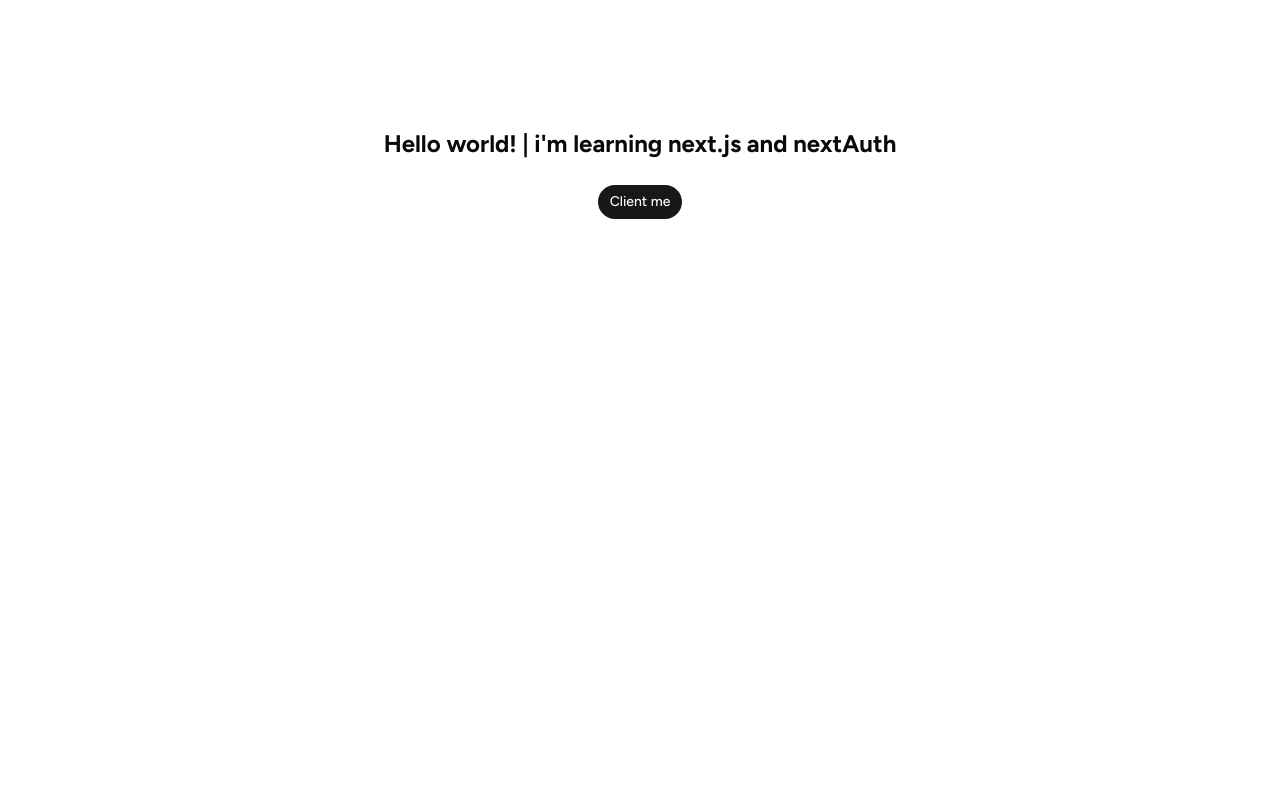
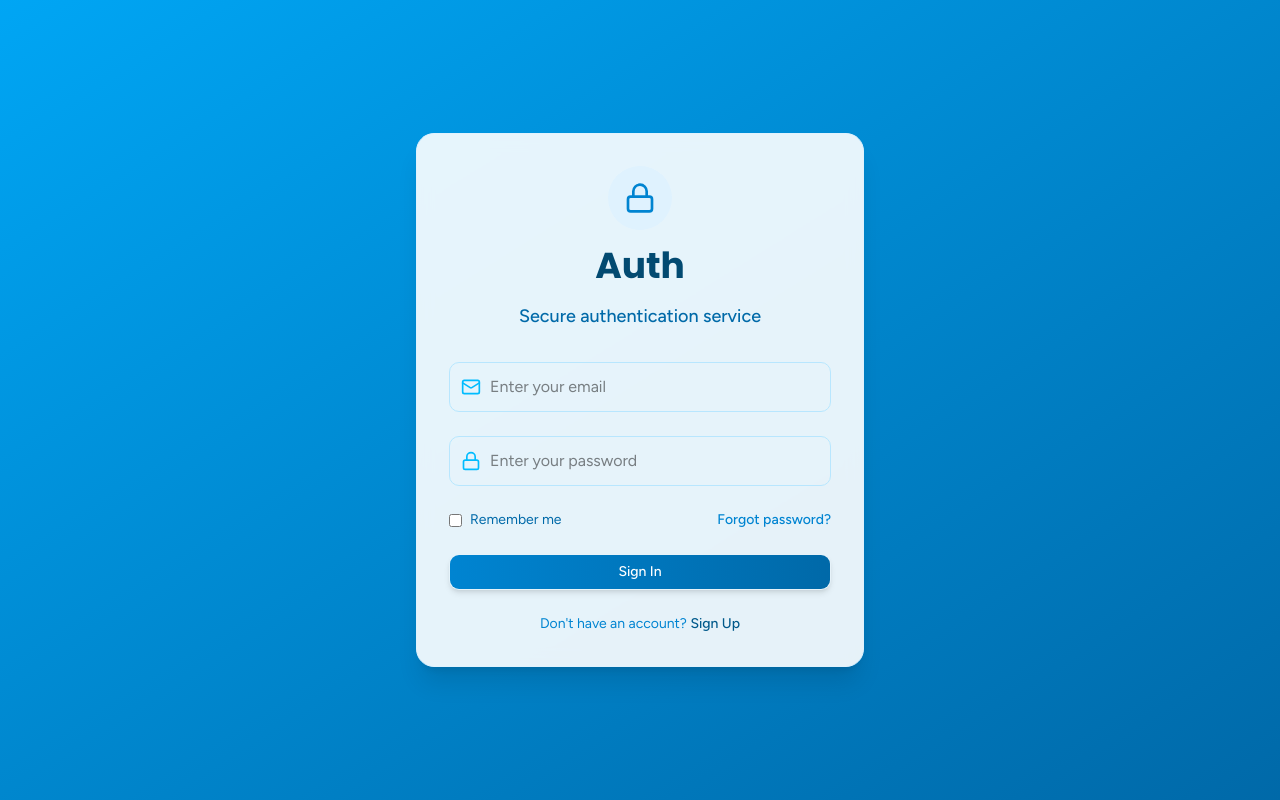
Before and after one commit to rashedulraha/next-js, a Next.js app: page / in a window 1280 px wide. Built offline with nearby package versions, Linux system fonts and the light colour scheme.

Commit message:
home page

```diff
--- a/app/globals.css
+++ b/app/globals.css
@@ -1,6 +1,12 @@
 @import "tailwindcss";
 @import "tw-animate-css";
 @import "shadcn/tailwind.css";
+
+html,
+body,
+:root {
+  height: 100%;
+}
 
 @custom-variant dark (&:is(.dark *));
 
--- a/app/page.tsx
+++ b/app/page.tsx
@@ -1,16 +1,83 @@
 import { Button } from "@/components/ui/button";
-import Image from "next/image";
+import { cn } from "@/lib/utils";
+import { Poppins } from "next/font/google";
+import { Lock, Mail } from "lucide-react";
+
+const font = Poppins({
+  subsets: ["latin"],
+  weight: ["600", "700"],
+});
 
 export default function Home() {
   return (
-    <div className="flex flex-col flex-1 items-center justify-center font-sans">
-      <main className="flex flex-1 w-full max-w-3xl flex-col items-center  py-32 px-16 ">
-        <h1 className="font-bold text-2xl">
-          Hello world! | i&apos;m learning next.js and nextAuth
-        </h1>
-        <br />
-        <Button className="cursor-pointer">Client me </Button>
-      </main>
-    </div>
+    <main className="flex flex-col h-full items-center justify-center bg-linear-to-br from-sky-500 to-sky-700 p-4">
+      <div className="w-full max-w-md space-y-8 bg-white/90 backdrop-blur-sm rounded-2xl shadow-xl p-8 border border-sky-100">
+        <div className="text-center space-y-4">
+          <div className="inline-flex items-center justify-center w-16 h-16 bg-sky-100 rounded-full">
+            <Lock className="w-8 h-8 text-sky-600" />
+          </div>
+          <h1 className={cn("text-4xl font-bold text-sky-900", font.className)}>
+            Auth
+          </h1>
+          <p className="text-lg text-sky-700 font-medium">
+            Secure authentication service
+          </p>
+        </div>
+
+        <div className="space-y-6">
+          <div className="relative">
+            <div className="absolute inset-y-0 left-0 pl-3 flex items-center pointer-events-none">
+              <Mail className="h-5 w-5 text-sky-400" />
+            </div>
+            <input
+              type="email"
+              placeholder="Enter your email"
+              className="w-full pl-10 pr-4 py-3 rounded-lg border border-sky-200 focus:outline-none focus:ring-2 focus:ring-sky-500 focus:border-transparent"
+            />
+          </div>
+
+          <div className="relative">
+            <input
+              type="password"
+              placeholder="Enter your password"
+              className="w-full pl-10 pr-4 py-3 rounded-lg border border-sky-200 focus:outline-none focus:ring-2 focus:ring-sky-500 focus:border-transparent"
+            />
+            <div className="absolute inset-y-0 left-0 pl-3 flex items-center pointer-events-none">
+              <Lock className="h-5 w-5 text-sky-400" />
+            </div>
+          </div>
+
+          <div className="flex items-center justify-between">
+            <label className="flex items-center space-x-2">
+              <input
+                type="checkbox"
+                className="rounded text-sky-600 focus:ring-sky-500"
+              />
+              <span className="text-sm text-sky-700">Remember me</span>
+            </label>
+            <a
+              href="#"
+              className="text-sm text-sky-600 hover:text-sky-800 font-medium">
+              Forgot password?
+            </a>
+          </div>
+
+          <Button className="w-full py-3 bg-gradient-to-r from-sky-600 to-sky-700 text-white font-medium rounded-lg shadow-md hover:from-sky-700 hover:to-sky-800 transition-all duration-300 transform hover:-translate-y-0.5">
+            Sign In
+          </Button>
+
+          <div className="text-center">
+            <p className="text-sm text-sky-600">
+              Don&apos;t have an account?{" "}
+              <a
+                href="#"
+                className="font-medium text-sky-800 hover:text-sky-900">
+                Sign Up
+              </a>
+            </p>
+          </div>
+        </div>
+      </div>
+    </main>
   );
 }
--- /dev/null
+++ b/components/auth/login-button.tsx
@@ -0,0 +1,7 @@
+import React from "react";
+
+const LoginButton = () => {
+  return <div></div>;
+};
+
+export default LoginButton;
--- a/package.json
+++ b/package.json
@@ -18,6 +18,7 @@
     "date-fns": "^4.1.0",
     "embla-carousel-react": "^8.6.0",
     "input-otp": "^1.4.2",
+    "lucide-react": "^1.8.0",
     "next": "16.2.3",
     "next-themes": "^0.4.6",
     "radix-ui": "^1.4.3",
```
Also changed, not shown: app/layout.tsx (+10 -4 lines), 1 other file (tests, documents, lock files or other folders).
